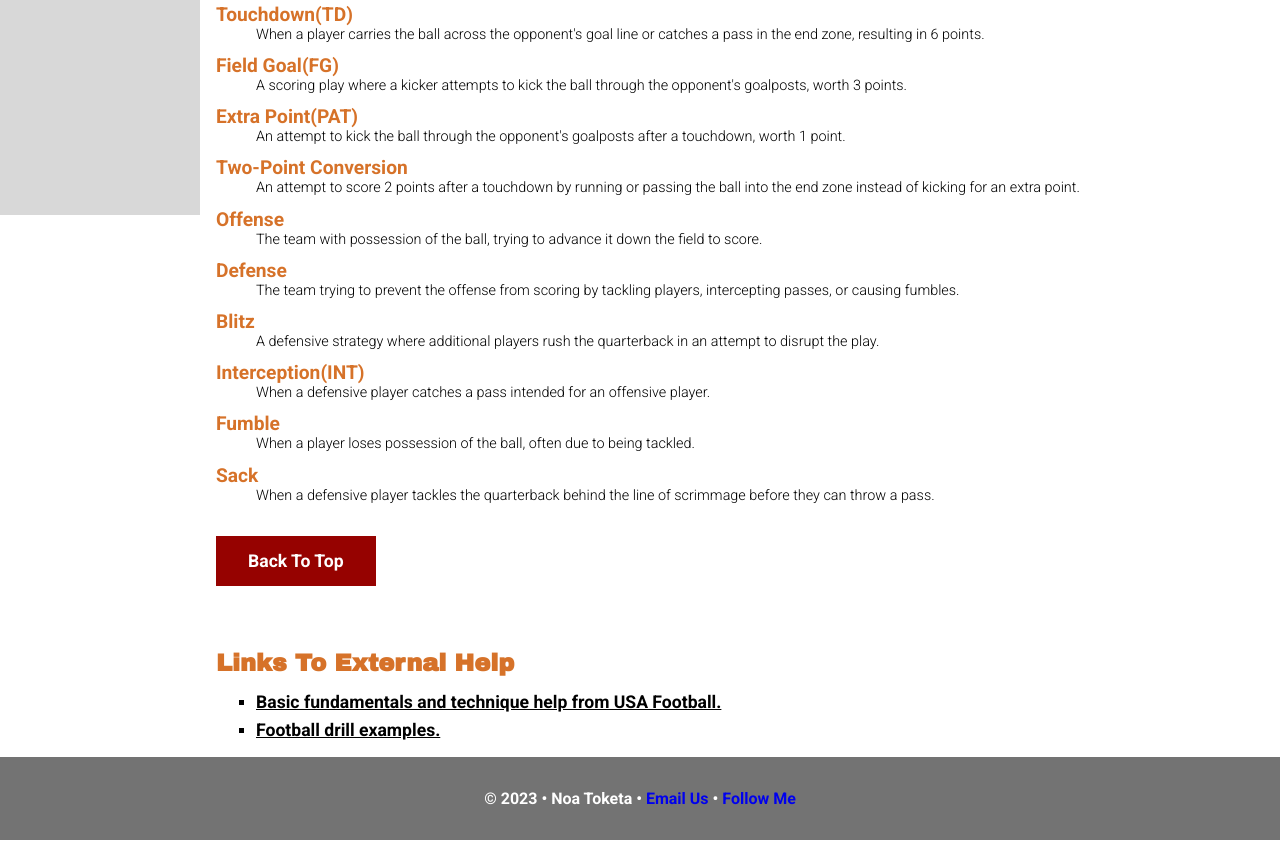
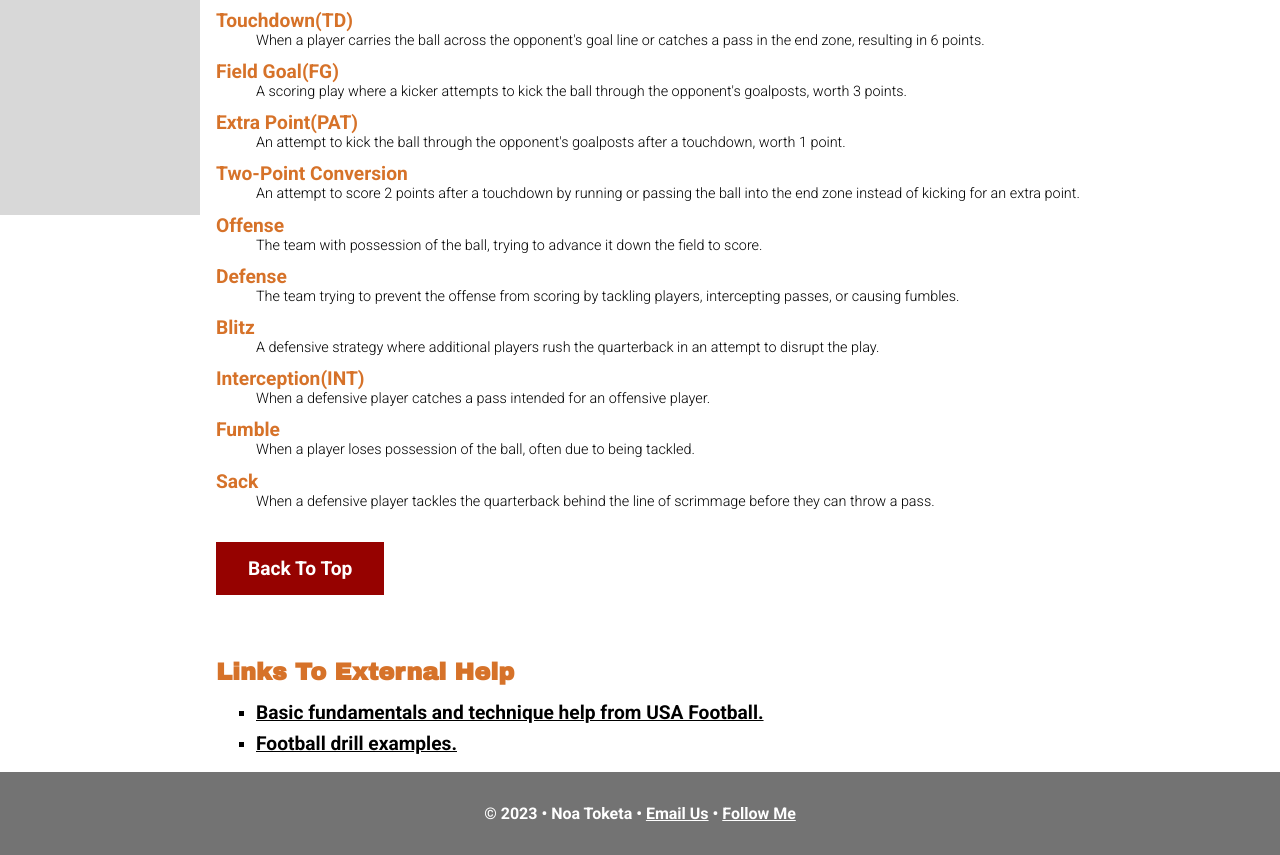
Before and after one commit to NT85/dwdd1600, a plain HTML site: page 04intro-css/index.html in a window 1280 px wide. Shown: the part 675-1530 px from the top of the page. Drawn offline with Linux system fonts and the light colour scheme.

Commit message:
Update guru.css

```diff
--- a/04intro-css/guru.css
+++ b/04intro-css/guru.css
@@ -28,6 +28,7 @@ header h1 {
 header p {
     margin: 0;
     font-size: 1.2em;
+    font-weight: 700;
 }
 
 /** Navigation Stuff **/
@@ -47,7 +48,7 @@ header p {
   color: black;
   padding: 16px;
   text-decoration: none;
-  font-weight: 700;
+    font-weight: 700;
 }
 
 .sidebar a.active {
@@ -93,7 +94,7 @@ div.content ul li {
 div.content dl dt {
     color: #d67229;
     font-weight: 700;
-  font-size: 1.2rem;
+    font-size: 1.2rem;
 }
 
 div.content dl dd {
@@ -118,8 +119,8 @@ div.content address {
 div.content a {
     color: #d67229;
     text-decoration: none;
-  font-weight: 700;
-    font-size: 1.1rem;
+    font-weight: 700;
+    font-size: 1.2rem;
 }
 
 div.content a:hover {
@@ -179,12 +180,14 @@ footer {
     color: white;
     text-align: center;
     padding: 1em;
-  font-weight: 700;
+    font-weight: 700;
 }
 
 footer a {
     text-decoration: none;
-  font-weight: 700;
+    font-weight: 700;
+    color: white;
+    text-decoration: underline;
 }
 
 footer a:hover {
```
